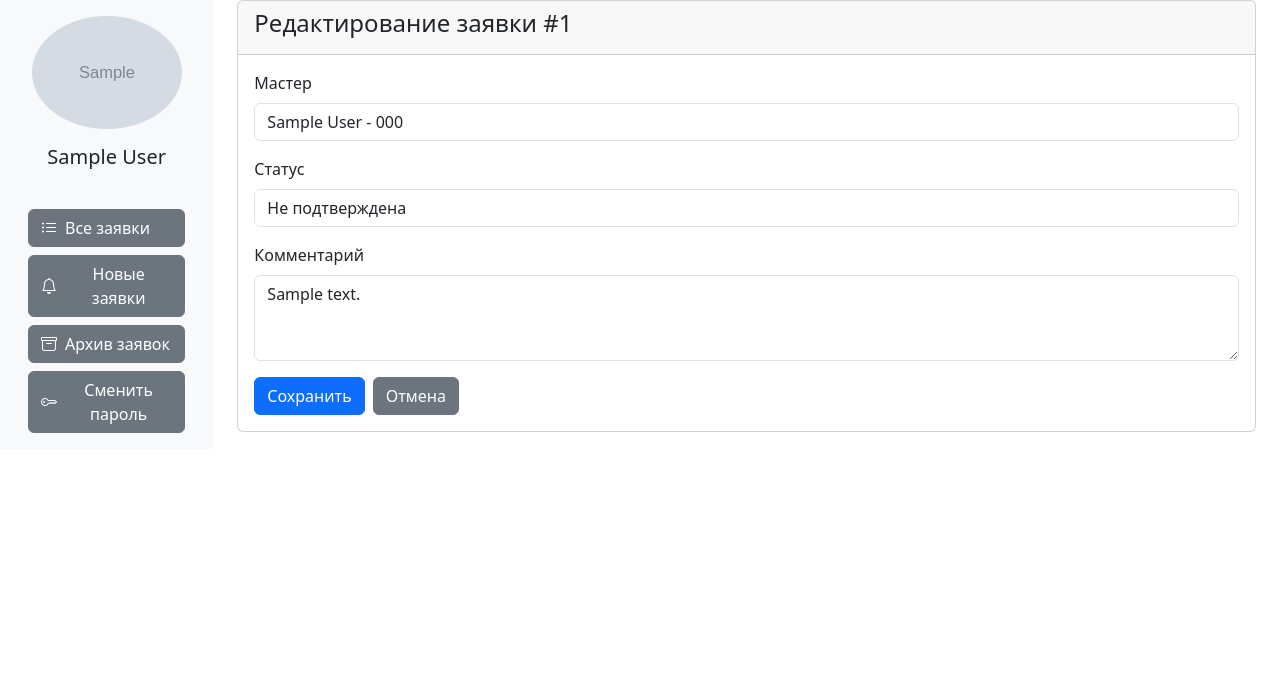
After one commit to Bloedrenn/my_project_2-online, a Django app: page /cabinet/visit/1/update/ in a window 1280 px wide. The commit adds this page. Shown: the top 689 px of the page. Run offline with Django 5.2, Linux system fonts and the light colour scheme; a user stored in the database is signed in; tables that the repository leaves empty hold one stand-in row (values such as "Sample post"); grey boxes marked "Sample" are stand-in pictures.

Commit message:
сделали UpdateView для редактирования админом заявок

```diff
--- /dev/null
+++ b/users/forms.py
@@ -0,0 +1,15 @@
+from django import forms
+from core.models import Visit
+
+
+class VisitUpdateForm(forms.ModelForm):
+    class Meta:
+        model = Visit
+
+        fields = ['master', 'status', 'comment']
+
+        widgets = {
+            'master': forms.Select(attrs={'class': 'form-control'}),
+            'status': forms.Select(attrs={'class': 'form-control'}),
+            'comment': forms.Textarea(attrs={'class': 'form-control', 'rows': 3}),
+        }
--- a/users/templates/visit_detail.html
+++ b/users/templates/visit_detail.html
@@ -8,6 +8,11 @@
             <a href="{% url 'cabinet:all_visits' %}" class="btn btn-outline-secondary">
                 <i class="bi bi-arrow-left"></i> Назад
             </a>
+
+            <a href="{% url 'cabinet:visit_update' visit.pk %}" class="btn btn-outline-primary">
+                <i class="bi bi-pencil"></i> Редактировать
+            </a>
+
             <form method="post" action="{% url 'cabinet:visit_delete' visit.pk %}" class="d-inline" onsubmit="return confirm('Вы уверены?');">
                 {% csrf_token %}
                 <button type="submit" class="btn btn-outline-danger">
--- /dev/null
+++ b/users/templates/visit_update.html
@@ -0,0 +1,29 @@
+{% extends 'base_cabinet.html' %}
+{% block title %}Редактирование заявки | {{ block.super }}{% endblock %}
+{% block cabinet_content %}
+<div class="card">
+    <div class="card-header">
+        <h4>Редактирование заявки #{{ visit.id }}</h4>
+    </div>
+    <div class="card-body">
+        <form method="post">
+            {% csrf_token %}
+            {% for field in form %}
+            <div class="mb-3">
+                <label for="{{ field.id_for_label }}" class="form-label">{{ field.label }}</label>
+                {{ field }}
+                {% if field.errors %}
+                <div class="invalid-feedback d-block">
+                    {{ field.errors }}
+                </div>
+                {% endif %}
+            </div>
+            {% endfor %}
+            <div class="d-flex gap-2">
+                <button type="submit" class="btn btn-primary">Сохранить</button>
+                <a href="{% url 'cabinet:visit_detail' visit.pk %}" class="btn btn-secondary">Отмена</a>
+            </div>
+        </form>
+    </div>
+</div>
+{% endblock %}
--- a/users/templates/visits_list.html
+++ b/users/templates/visits_list.html
@@ -40,6 +40,9 @@
                     <a href="{% url 'cabinet:visit_detail' visit.pk %}" class="btn btn-sm btn-outline-primary">
                         <i class="bi bi-eye"></i>
                     </a>
+                    <a href="{% url 'cabinet:visit_update' visit.pk %}" class="btn btn-sm btn-outline-secondary">
+                        <i class="bi bi-pencil"></i>
+                    </a>
                     <form method="post" action="{% url 'cabinet:visit_delete' visit.pk %}" class="d-inline" onsubmit="return confirm('Вы уверены?');">
                         {% csrf_token %}
                         <button type="submit" class="btn btn-sm btn-outline-danger">
--- a/users/urls.py
+++ b/users/urls.py
@@ -15,4 +15,5 @@ urlpatterns = [
     path('change-password/', views.ChangePasswordView.as_view(), name='change_password'),
     path('visit/<int:pk>/', views.VisitDetailView.as_view(), name='visit_detail'),
     path('visit/<int:pk>/delete/', views.VisitDeleteView.as_view(), name='visit_delete'),
+    path('visit/<int:pk>/update/', views.VisitUpdateView.as_view(), name='visit_update'),
 ]
--- a/users/views.py
+++ b/users/views.py
@@ -1,10 +1,11 @@
-from django.views.generic import ListView, DetailView, DeleteView
+from django.views.generic import ListView, DetailView, DeleteView, UpdateView
 from core.models import Visit
 from django.contrib.auth.views import LoginView as BaseLoginView
 from django.contrib.auth.views import LogoutView as BaseLogoutView
 from django.urls import reverse_lazy
 from django.contrib.auth.mixins import LoginRequiredMixin
 from django.contrib.auth.views import PasswordChangeView
+from .forms import VisitUpdateForm
 
 
 CABINET_MENU = [
@@ -98,3 +99,17 @@ class VisitDeleteView(LoginRequiredMixin, DeleteView):
     # Не работает (Нужен шаблон подтверждения)
     # def get(self, request, *args, **kwargs):
     #     return self.post(request, *args, **kwargs)
+
+
+class VisitUpdateView(LoginRequiredMixin, UpdateView):
+    model = Visit
+    form_class = VisitUpdateForm
+    template_name = 'visit_update.html'
+
+    def get_success_url(self):
+        return reverse_lazy('cabinet:visit_detail', kwargs={'pk': self.object.pk})
+
+    def get_context_data(self, **kwargs):
+        context = super().get_context_data(**kwargs)
+        context.update(get_cabinet_menu_context(self.request.path))
+        return context
```
